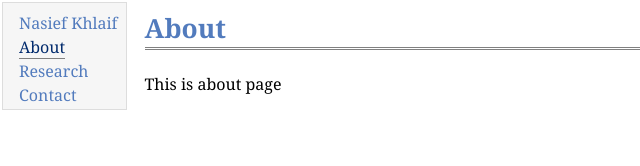
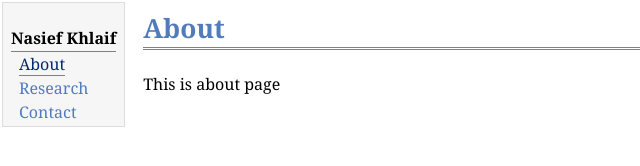
Before and after one commit to nasief/nasief.github.io, a plain HTML site: page about.html in a window 1280 px wide. Shown: the whole page, without its empty margins (0-640 px from the left). Drawn offline with nearby package versions, Linux system fonts and the light colour scheme; some packages are replaced by stand-ins of ours.

Commit message:
Empty Content

```diff
--- a/about.html
+++ b/about.html
@@ -20,7 +20,7 @@ MathJax.Hub.Config({
 <table summary="Table for page layout." id="tlayout">
 <tr valign="top">
 <td id="layout-menu">
-<div class="menu-item"><a href="index.html">Nasief&nbsp;Khlaif</a></div>
+<div class="menu-category">Nasief Khlaif</div>
 <div class="menu-item"><a href="about.html" class="current">About</a></div>
 <div class="menu-item"><a href="research.html">Research</a></div>
 <div class="menu-item"><a href="contact.html">Contact</a></div>
```
Also changed, not shown: contact.html (+1 -1 lines), index.html (+2 -2 lines), research.html (+1 -1 lines), 1 other file.
